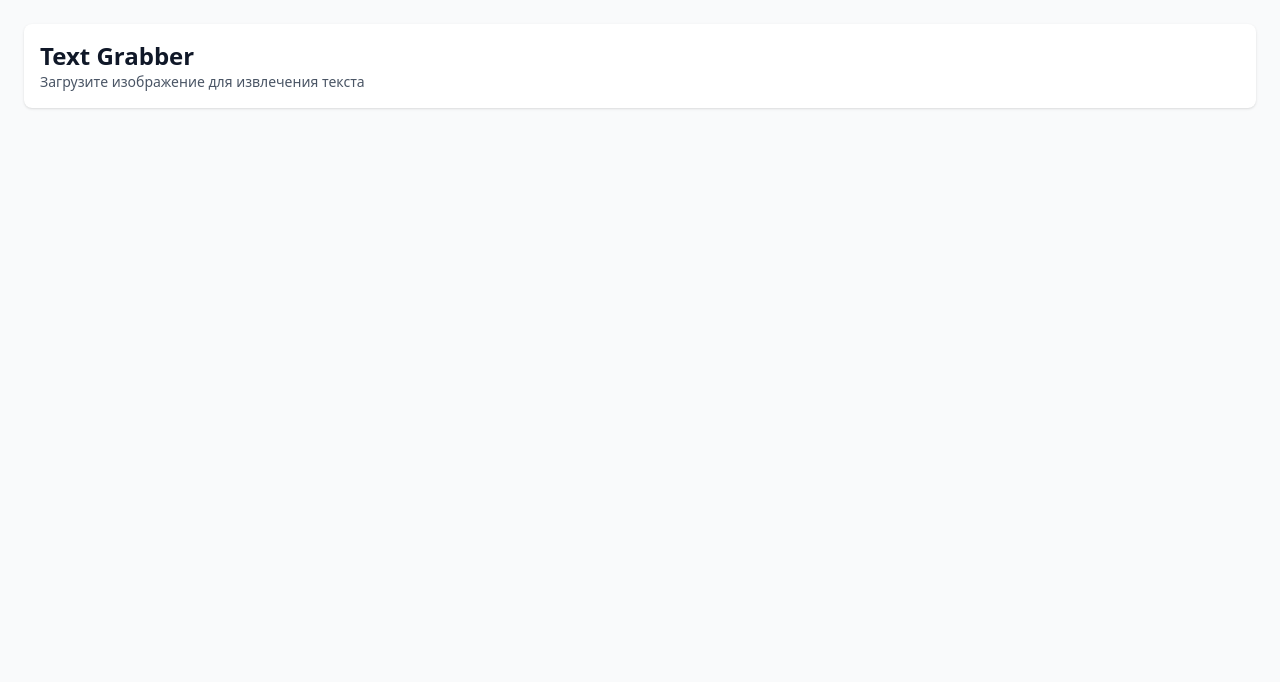
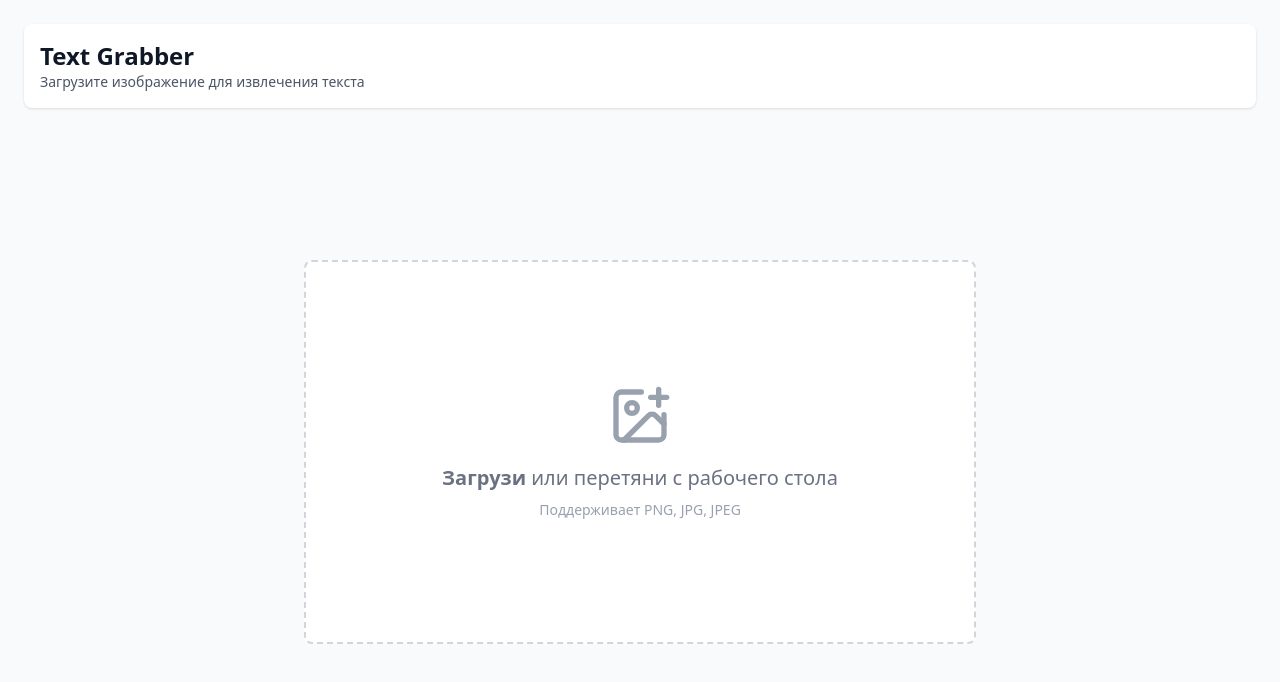
Before and after one commit to PaulinaLyu/text-grabber, a React (Vite) app: page / in a window 1280 px wide. Shown: the top 682 px of the page. Built offline with nearby package versions, Linux system fonts and the light colour scheme.

Commit message:
feat: добавила компонент загрузки изображения

```diff
--- a/package.json
+++ b/package.json
@@ -13,6 +13,7 @@
   },
   "dependencies": {
     "@tailwindcss/vite": "^4.1.3",
+    "lucide-react": "^0.487.0",
     "react": "^19.0.0",
     "react-dom": "^19.0.0",
     "tailwindcss": "^4.1.3"
--- a/src/App.tsx
+++ b/src/App.tsx
@@ -1,10 +1,26 @@
-import { Header } from '@/Header';
+import { Header, ImageUploader } from '@/components';
+import { useCallback, useState } from 'react';
 
 function App() {
+  const [imageUrl, setImageUrl] = useState('');
+
+  const handleImageUpload = useCallback(
+    (event: React.ChangeEvent<HTMLInputElement>) => {
+      const file = event.target.files?.[0];
+      if (file) {
+        const url = URL.createObjectURL(file);
+        setImageUrl(url);
+      }
+    },
+    [setImageUrl],
+  );
+
   return (
     <div className="min-h-screen bg-gray-50 dark:bg-gray-900 transition-colors">
       <div className="max-w-7xl mx-auto p-6">
         <Header />
+        <ImageUploader onUpload={handleImageUpload} fullScreen />
+        <div>{imageUrl}</div>
       </div>
     </div>
   );
--- a/src/Header.tsx
+++ /dev/null
@@ -1,16 +0,0 @@
-export function Header() {
-  return (
-    <div className="bg-white dark:bg-gray-800 rounded-lg shadow-sm p-4 mb-6 animate-fade-in">
-      <div className="flex items-center justify-between">
-        <div className="flex items-center gap-3">
-          <div>
-            <h1 className="text-2xl font-bold text-gray-900 dark:text-white">Text Grabber</h1>
-            <p className="text-sm text-gray-600 dark:text-gray-400">
-              Загрузите изображение для извлечения текста
-            </p>
-          </div>
-        </div>
-      </div>
-    </div>
-  );
-}
--- /dev/null
+++ b/src/components/Header/index.tsx
@@ -0,0 +1,16 @@
+export const Header = () => {
+  return (
+    <div className="bg-white dark:bg-gray-800 rounded-lg shadow-sm p-4 mb-6 animate-fade-in">
+      <div className="flex items-center justify-between">
+        <div className="flex items-center gap-3">
+          <div>
+            <h1 className="text-2xl font-bold text-gray-900 dark:text-white">Text Grabber</h1>
+            <p className="text-sm text-gray-600 dark:text-gray-400">
+              Загрузите изображение для извлечения текста
+            </p>
+          </div>
+        </div>
+      </div>
+    </div>
+  );
+};
--- /dev/null
+++ b/src/components/ImageUploader/index.tsx
@@ -0,0 +1,37 @@
+import React from 'react';
+import { ImagePlus } from 'lucide-react';
+
+interface ImageUploaderProps {
+  onUpload: (event: React.ChangeEvent<HTMLInputElement>) => void;
+  fullScreen?: boolean;
+}
+
+export function ImageUploader({ onUpload, fullScreen = false }: ImageUploaderProps) {
+  const containerClasses = fullScreen
+    ? 'flex items-center justify-center min-h-[calc(100vh-10rem)] animate-fade-in'
+    : 'flex flex-col items-center justify-center w-full h-full';
+
+  const labelClasses = fullScreen
+    ? 'flex flex-col items-center justify-center w-full max-w-2xl h-96 border-2 border-gray-300 dark:border-gray-600 border-dashed rounded-lg cursor-pointer bg-white dark:bg-gray-800 hover:bg-gray-50 dark:hover:bg-gray-700 transition-all duration-300 hover:scale-[1.02] hover:shadow-lg'
+    : 'flex flex-col items-center justify-center w-full h-full min-h-[200px] border-2 border-gray-300 dark:border-gray-600 border-dashed rounded-lg cursor-pointer bg-gray-50 dark:bg-gray-700 hover:bg-gray-100 dark:hover:bg-gray-600 transition-colors duration-200';
+
+  const iconSize = fullScreen ? 'w-16 h-16' : 'w-10 h-10';
+  const textSize = fullScreen ? 'text-xl' : 'text-sm';
+
+  return (
+    <div className={containerClasses}>
+      <label className={labelClasses}>
+        <div className="flex flex-col items-center justify-center px-4 py-6">
+          <ImagePlus className={`${iconSize} mb-4 text-gray-400 dark:text-gray-500`} />
+          <p className={`mb-2 ${textSize} text-gray-500 dark:text-gray-400`}>
+            <span className="font-semibold">Загрузи</span> или перетяни с рабочего стола
+          </p>
+          {fullScreen && (
+            <p className="text-sm text-gray-400 dark:text-gray-500">Поддерживает PNG, JPG, JPEG</p>
+          )}
+        </div>
+        <input type="file" className="hidden" accept="image/*" onChange={onUpload} />
+      </label>
+    </div>
+  );
+}
--- /dev/null
+++ b/src/components/index.ts
@@ -0,0 +1,2 @@
+export { Header } from './Header';
+export { ImageUploader } from './ImageUploader';
```
Also changed, not shown: 1 other file (tests, documents, lock files or other folders).
